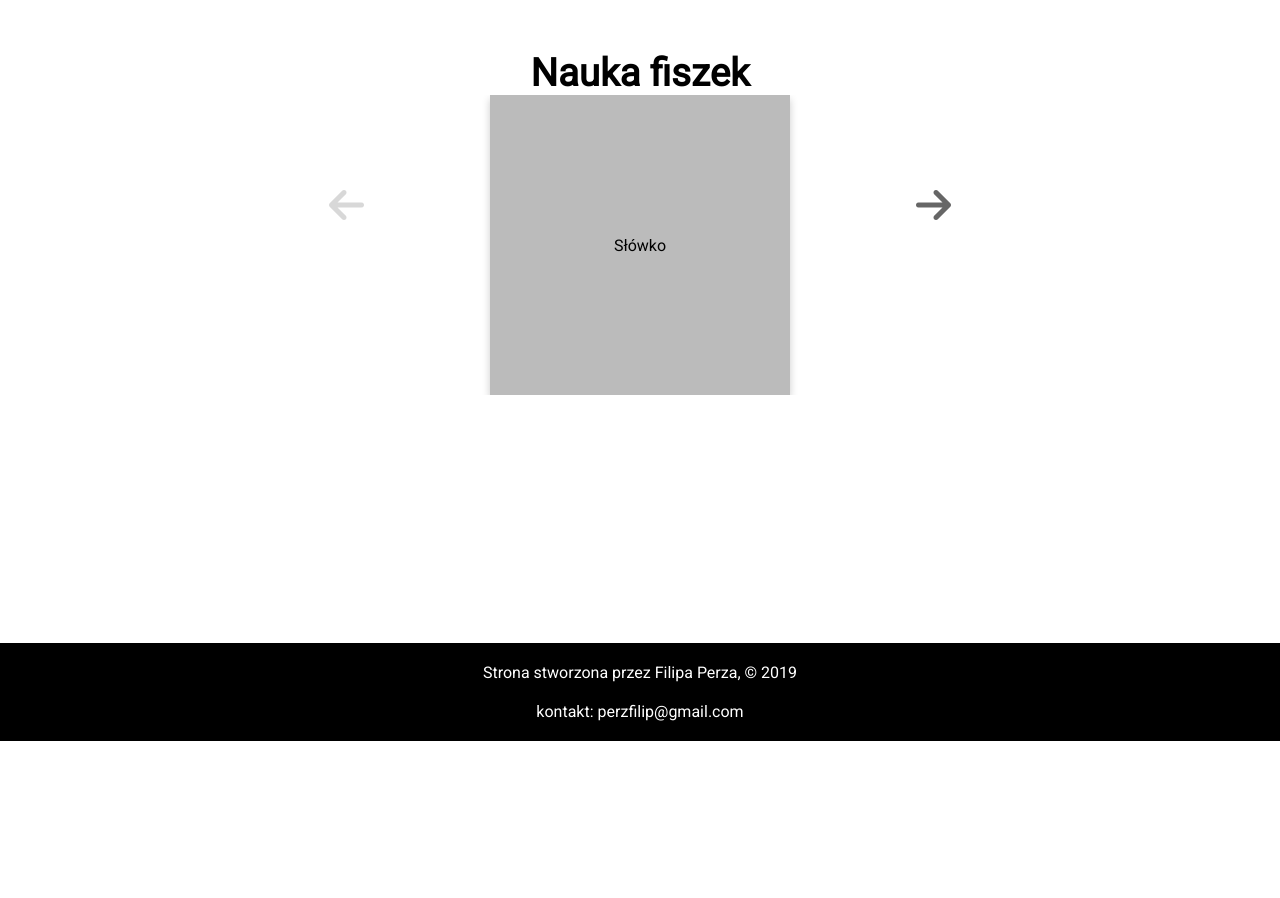
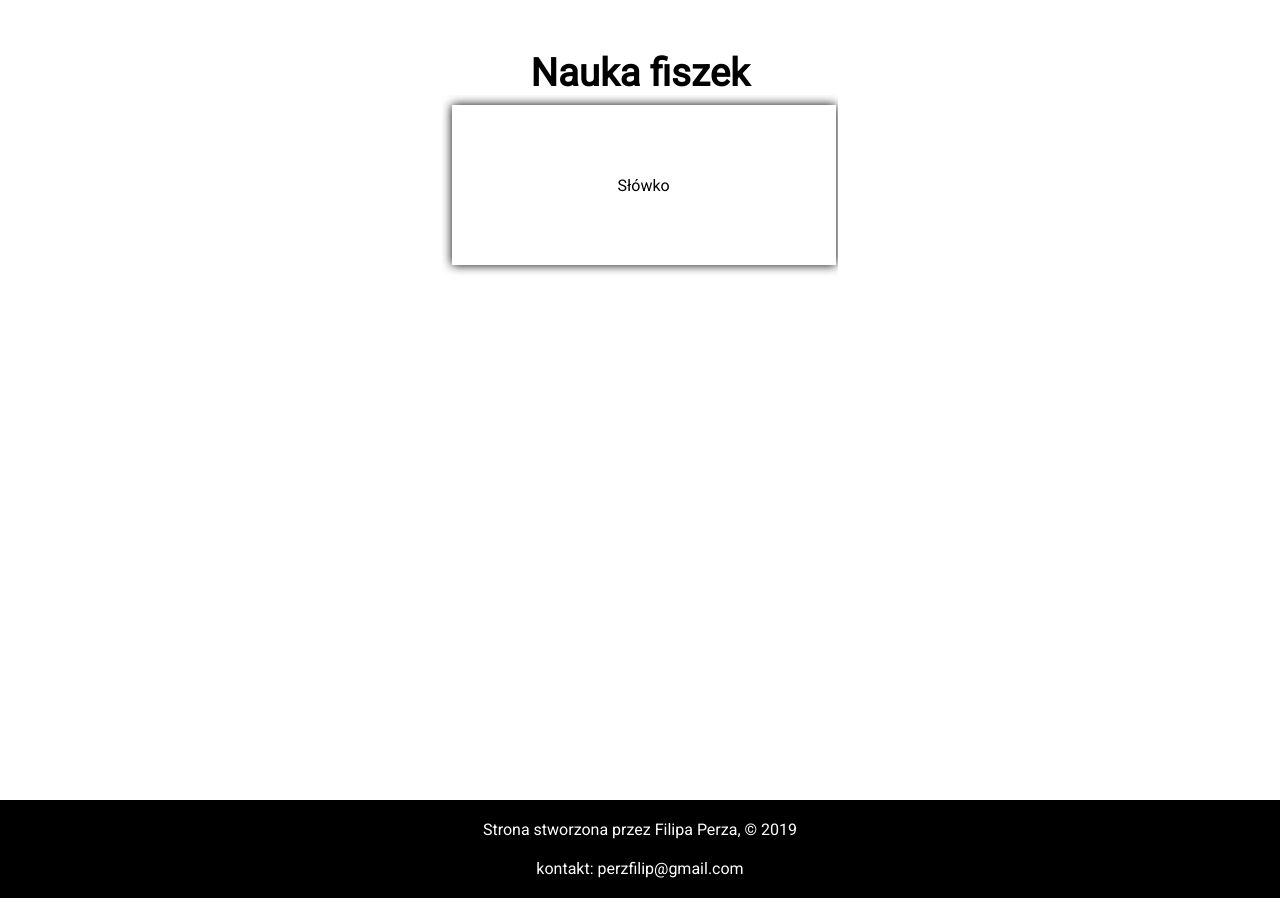
Before and after one commit to perzfilip/projekt_pai, a PHP site: page /learn.html in a window 1280 px wide. Shown: the part 59-957 px from the top of the page. Before the commit the page ends 800 px from the top, so only its background shows below. Run offline with PHP 8.4, Linux system fonts and the light colour scheme; some libraries are stand-ins or nearby versions.

Commit message:
robota nad nauka idą do przodu

```diff
--- a/front/css/style.css
+++ b/front/css/style.css
@@ -70,6 +70,7 @@ main {
     display: flex;
     justify-content: center;
     position: relative;
+    min-height: 100vh;
 }
 
 main > section {
@@ -155,7 +156,6 @@ article:hover .line {
 }
 
 footer {
-    position: fixed;
     width: 100%;
     bottom: 0;
     display: flex;
@@ -163,6 +163,7 @@ footer {
     justify-content: center;
     background-color: black;
     color: white;
+    clear: bottom;
 }
 
 footer p {
@@ -182,36 +183,51 @@ footer section {
     position: relative;
     margin-left: auto;
     margin-right: auto;
-
+    overflow: hidden;
 }
 
-.glider-slide {
+.slider {
+    height: 30vh;
+    margin: auto;
+    width: 31vw;
+    overflow: hidden;
     position: relative;
-    height: 200px;
-    display: flex;
-    justify-content: center;
 }
 
-/*----------------------------*/
+.slides {
+    position: absolute;
+    height: 30vh;
+    width: 300vw;
+    overflow: hidden;
+}
+
+.slide {
+    display: inline-block;
+}
 
 .flip-card {
     background-color: transparent;
-    width: 300px;
-    height: 300px;
+    position: relative;
+    width: 30vw;
+    height: 20vh;
+    margin: 10px;
+
 }
 
 .flip-card-inner {
     position: relative;
+    margin: auto;
     width: 100%;
     height: 100%;
     text-align: center;
-    transition: transform 0.6s;
+    transition: 0.6s;
     transform-style: preserve-3d;
-    box-shadow: 0 4px 8px 0 rgba(0,0,0,0.2);
+    box-shadow: 0 0 10px;
 }
 
-.flip-card:hover .flip-card-inner {
+.clicked .flip-card-inner {
     transform: rotateY(180deg);
+    background-color: black;
 }
 
 .flip-card-front, .flip-card-back {
@@ -219,21 +235,21 @@ footer section {
     width: 100%;
     height: 100%;
     backface-visibility: hidden;
+    display: table;
 }
 
 .flip-card-front {
-    background-color: #bbb;
+    background-color: white;
     color: black;
+
 }
 
 .flip-card-back {
-    background-color: #2980b9;
     color: white;
     transform: rotateY(180deg);
 }
 
-.flip-card-inner div {
-    display: flex;
-    align-items: center;
-    justify-content: center;
+.flip-card-front span, .flip-card-back span {
+    display: table-cell;
+    vertical-align: middle;
 }
--- a/front/js/script.js
+++ b/front/js/script.js
@@ -2,13 +2,9 @@ function navbarDropdown() {
     document.getElementById("dropdown").classList.toggle("show");
 }
 
-window.addEventListener('load', function () {
-    new Glider(document.querySelector('.glider'), {
-        slidesToShow: 1,
-        slidesToScroll: 1,
-        arrows: {
-            prev: '.glider-prev',
-            next: '.glider-next'
-        }
-    })
-});
+function clicked(elem) {
+   if(elem.classList.contains('clicked'))
+        elem.classList.remove('clicked');
+   else
+       elem.classList.add('clicked');
+}
--- a/front/learn.html
+++ b/front/learn.html
@@ -5,7 +5,6 @@
     <title>Nauka języka</title>
     <link href="css/style.css" rel="stylesheet">
     <link href="https://fonts.googleapis.com/css?family=Roboto&display=swap" rel="stylesheet">
-    <link rel="stylesheet" href="css/glider.min.css">
     <script src="https://kit.fontawesome.com/0c34582f69.js" crossorigin="anonymous"></script>
 </head>
 <body>
@@ -27,35 +26,65 @@
     <section>
         <h1>Nauka fiszek</h1>
         <section class="nauka">
-            <div>
-                <div class="glider">
-                    <div class="glider-slide">
-<!--                        eeest-->
 
-                        <div class="flip-card">
+            <div class="slider">
+                <div class="slides">
+                    <div class="slide">
+                        <div class="flip-card" onclick="clicked(this)">
                             <div class="flip-card-inner">
                                 <div class="flip-card-front">
-                                    <p>Słówko</p>
+                                    <span>Słówko</span>
                                 </div>
                                 <div class="flip-card-back">
-                                    <p>definicja</p>
+                                    <span>definicja</span>
                                 </div>
                             </div>
                         </div>
+                    </div>
+                    <div class="slide">
+                        <div class="flip-card" onclick="clicked(this)">
+                            <div class="flip-card-inner">
+                                <div class="flip-card-front">
+                                    <span>Słówko</span>
+                                </div>
+                                <div class="flip-card-back">
+                                    <span>definicja</span>
+                                </div>
+                            </div>
+                        </div>
+                    </div>
+                    <div class="slide">
+                        <div class="flip-card" onclick="clicked(this)">
+                            <div class="flip-card-inner">
+                                <div class="flip-card-front">
+                                    <span>Słówko</span>
+                                </div>
+                                <div class="flip-card-back">
+                                    <span>definicja</span>
+                                </div>
+                            </div>
+                        </div>
+                    </div>
+                    <div class="slide">
+                        <div class="flip-card" onclick="clicked(this)">
+                            <div class="flip-card-inner">
+                                <div class="flip-card-front">
+                                    <span>Słówko</span>
+                                </div>
+                                <div class="flip-card-back">
+                                    <span>definicja</span>
+                                </div>
+                            </div>
+                        </div>
+                    </div>
+                </div>
+            </div>
+<!--            <button role="button" aria-label="Previous" class="glider-prev"><i class="fas fa-arrow-left"></i>-->
+<!--            </button>-->
+<!--            <button role="button" aria-label="Next" class="glider-next"><i class="fas fa-arrow-right"></i></button>-->
 
-                    </div>
-                    <div class="glider-slide">karta2</div>
-                    <div class="glider-slide">karta3</div>
-                    <div class="glider-slide">karta4</div>
-                </div>
-                <button role="button" aria-label="Previous" class="glider-prev"><i class="fas fa-arrow-left"></i>
-                </button>
-                <button role="button" aria-label="Next" class="glider-next"><i class="fas fa-arrow-right"></i></button>
-            </div>
         </section>
-
     </section>
-
 </main>
 <footer>
     <section>
@@ -63,7 +92,6 @@
         <p>kontakt: perzfilip@gmail.com</p>
     </section>
 </footer>
-<script src="js/glider.min.js"></script>
 <script src="js/script.js"></script>
 
 </body>
--- a/front/main.html
+++ b/front/main.html
@@ -5,7 +5,6 @@
     <title>Nauka języka</title>
     <link href="css/style.css" rel="stylesheet">
     <link href="https://fonts.googleapis.com/css?family=Roboto&display=swap" rel="stylesheet">
-    <link rel="stylesheet" href="css/glider.min.css">
 </head>
 <body>
 <nav>
@@ -83,6 +82,5 @@
 </footer>
 
 <script src="js/script.js"></script>
-<script src="js/glider.min.js"></script>
 </body>
 </html>
```
